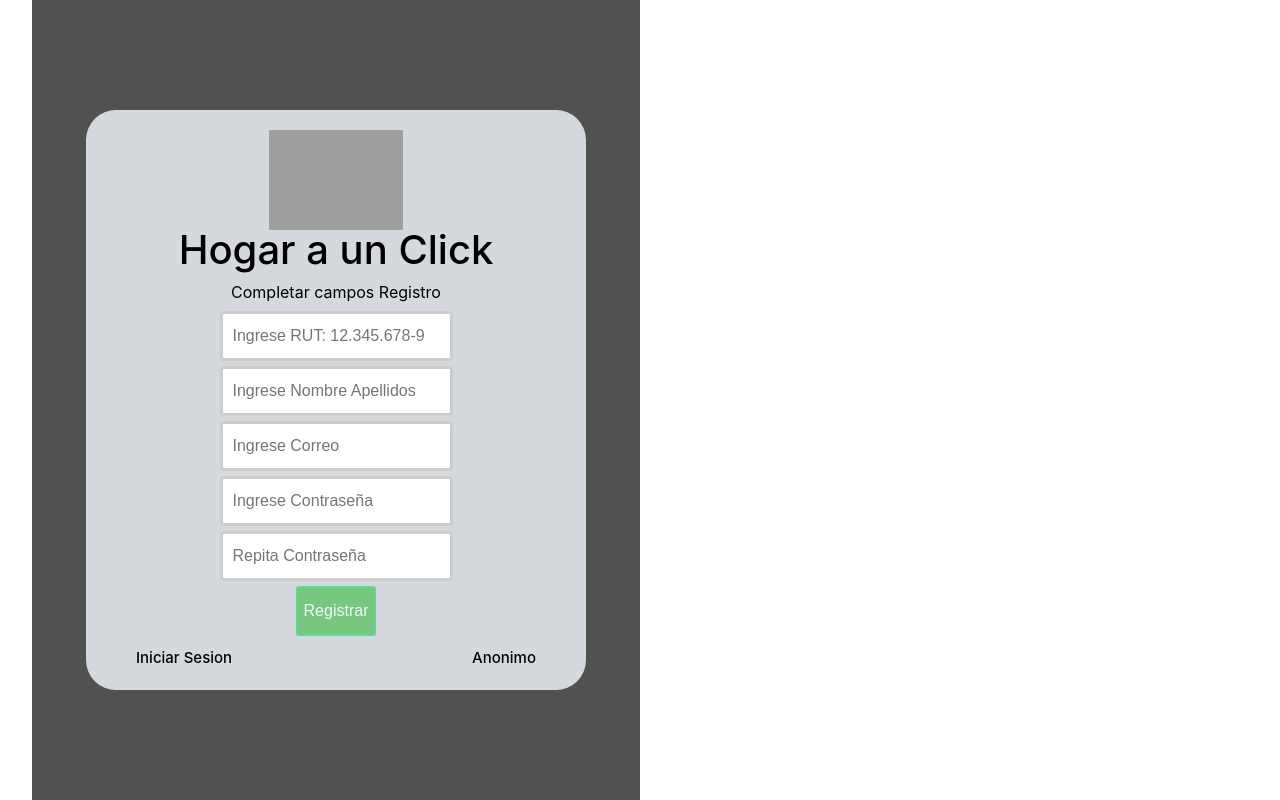
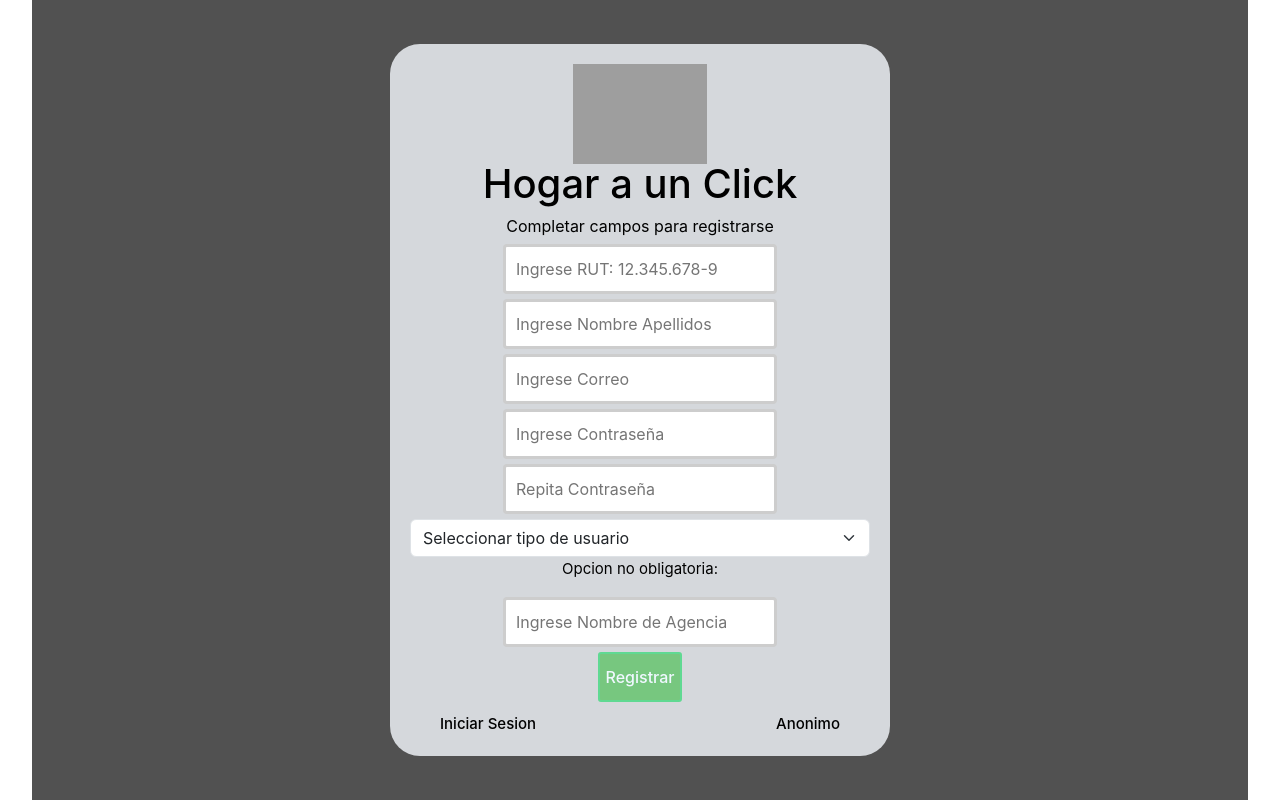
Before and after one commit to victorvaras/Fingeso_Grupo2, a Vue app in the folder frontend/: page / in a window 1280 px wide. Both pictures are taken after a click on the element "Registrarse". Built offline with nearby package versions, Linux system fonts and the light colour scheme; grey boxes are pictures that could not be loaded.

Commit message:
Se agrega login y register conectados al backend

```diff
--- a/frontend/index.html
+++ b/frontend/index.html
@@ -3,6 +3,8 @@
   <head>
     <meta charset="UTF-8">
     <link rel="icon" href="/favicon.ico">
+    <link href="https://cdn.jsdelivr.net/npm/bootstrap@5.3.3/dist/css/bootstrap.min.css" rel="stylesheet" integrity="sha384-QWTKZyjpPEjISv5WaRU9OFeRpok6YctnYmDr5pNlyT2bRjXh0JMhjY6hW+ALEwIH" crossorigin="anonymous">
+    <script src="https://cdn.jsdelivr.net/npm/bootstrap@5.3.3/dist/js/bootstrap.bundle.min.js"></script>
     <meta name="viewport" content="width=device-width, initial-scale=1.0">
     <title>Vite App</title>
   </head>
--- a/frontend/src/App.vue
+++ b/frontend/src/App.vue
@@ -19,5 +19,7 @@ body {
 #app {
   height: inherit;
   width: inherit;
+  display: flex;
+  flex-direction: column;
 }
 </style>
--- a/frontend/src/views/homeViews.vue
+++ b/frontend/src/views/homeViews.vue
@@ -2,67 +2,44 @@
 
 </script>
 
-
 <template>
-    <!-- Esta sección define la estructura visual y la interfaz de usuario del componente. Aquí se construye el formulario
-     que permite a los usuarios iniciar sesión o registrarse -->
     <main>
         <div class = "general">
             <div class = "content">
                 <img class = "image" src = "./media/hogar.png">
                     <div class = "header">Hogar a un Click</div>
-
                     <!-- Descripción del encabezado que cambia según el estado 'register' (variable) -->
                     <div class = "headerDescription" v-if="!register">
-                        Completar campos Iniciar sesion
+                        Completar campos para iniciar sesion
                     </div>
                     <div class = "headerDescription" v-else>
-                        Completar campos Registro
+                        Completar campos para registrarse
                     </div>
-
                     <!-- Formulario de inicio de sesión -->
                     <div class = "inputContainer" v-if="!register">
-                        <!-- Campos de entrada (inputs)
-                             Los campos de entrada en ambos formularios están vinculados a variables en el componente Vue utilizando v-model.
-                             Esto asegura que los datos ingresados por el usuario se almacenen automáticamente en las variables correspondientes
-
-                             v-model="email": Vincula el campo de entrada de correo electrónico con la variable email del componente
-                             Cualquier cambio en este campo se reflejará automáticamente en la variable email
-                         -->
                         <input type="email" v-model="email"  placeholder="Ingrese Correo">
                         <input type="password" v-model="password"  placeholder="Ingrese Contraseña">
-
-                        <!-- @click="login": Cuando se hace clic en este botón, se llama al método login, que se encarga
-                             de enviar los datos del usuario al backend para intentar iniciar sesión
-                        -->
                         <button class = "sessionButton" @click="login">Iniciar Sesion</button>
                     </div>
-
                     <!-- Formulario de registro (register = true)-->
                     <div class = "inputContainer" v-else>
-
-                        <!-- <label for="rut">Ingrese su RUT:</label> -->
                         <input type="text" id="rut" v-model="rut" placeholder="Ingrese RUT: 12.345.678-9">
-                        <input type="text" v-model="usernameLastNameRegister"  placeholder="Ingrese Nombre Apellidos">
-                        <input type="email" v-model="usernameRegister"  placeholder="Ingrese Correo">
-
-                        <!-- input: etiqueta HTML => representa un campo de entrada a recibir por el usuario
-                             type="password" => indica que el campo de entrada es tipo contraseña (lo que el usuario escriba se muestra como *)
-                             v-model: directiva de Vue.js crea un enlace bidireccional entre el valor del campo de entrada y una propiedad definida en la instancia del componente Vue
-                             v-model="passwordRegister" conecta el valor del campo de entrada con la propiedad passwordRegister en el objeto data del componente Vue
-                             placeholder: atributpo HTML => muestra texto gris dentro del campo de entrada cuando esta vacio
-                        -->
-                        <input type="password" v-model="passwordRegister"  placeholder="Ingrese Contraseña">
-                        <!-- v-model="passwordRegisterConfirmation": Vincula el campo de entrada para confirmar la contraseña con la variable passwordRegisterConfirmation
-                        -->
-                        <input type="password" v-model="passwordRegisterConfirmation"  placeholder="Repita Contraseña">
-
-                        <!-- @click="addUser": Cuando se hace clic en este botón, se llama al método addUser, que se encarga de validar las contraseñas y enviar los
-                             datos al backend para registrar un nuevo usuario
-                        -->
+                        <input type="text" v-model="usernameLastNameRegister" placeholder="Ingrese Nombre Apellidos">
+                        <input type="email" v-model="emailRegister" placeholder="Ingrese Correo">
+                        <input type="password" v-model="passwordRegister" placeholder="Ingrese Contraseña">
+                        <input type="password" v-model="passwordRegisterConfirmation" placeholder="Repita Contraseña">
+                        <!-- Tipo de usuario -->
+                        <select class="form-select" v-model="selectedUserType" aria-label="Default select example">
+                            <option disabled value="">Seleccionar tipo de usuario</option>
+                            <option value="1">Comprador</option>
+                            <option value="2">Vendedor</option>
+                            <option value="3">Arrendador</option>
+                            <option value="4">Arrendatario</option>
+                        </select>
+                        <p><span style="color: black;">Opcion no obligatoria: </span></p>
+                        <input type="text" v-model="usernameAgency" placeholder="Ingrese Nombre de Agencia">
                         <button class = "sessionButton" @click="addUser">Registrar</button>
                     </div>
-
                     <!-- Botones adicionales para cambiar entre inicio de sesión, registro y modo anónimo -->
                     <div class = "alsoButtons">
                         <div class="alsoButton" @click ="handleChange" v-if="!register">
@@ -71,13 +48,7 @@
                         <div class="alsoButton" @click ="handleChange" v-else>
                             Iniciar Sesion
                         </div>
-                        <!-- anonimo
-                        <router-link to="user">
-                            <div class="alsoButton" @click ="handleChange">Anonimo</div>
-                        </router-link>
-                        -->
                         <div class="alsoButton" @click ="anonimo">Anonimo</div>
-
                     </div>
                 </img>
             </div>
@@ -109,29 +80,25 @@
     contiene varias propiedades, como data, methods, computed, y watch, entre otras, que definen el comportamiento del componente
     */
    export default {
-
-        /*
-        Define los datos reactivos del componente, incluyendo campos para el formulario de
-        inicio de sesión y registro, así como estados para controlar la interfaz.
-
-        register: Es una propiedad reactiva que se inicializa con el valor false. Esto significa que,
-        cuando el componente se monta, por defecto, el formulario que se mostrará es el de inicio de sesión, no el de registro
-        */
+        /*Define los datos reactivos del componente, incluyendo campos para el formulario de
+        inicio de sesión y registro, así como estados para controlar la interfaz.*/
         data(){
             // Esta funcion retorna un objeto con las propiedades reactivas del componente
             // Por ahora no se consideran usuarios especiales
             return{
-                email: '',                       // por ahora, asociado a email para inicio de sesion
+                email: '',                          // por ahora, asociado a email para inicio de sesion
                 password: '',                       // contraseña para inicio de sesion
 
                 loggedIn: false,                    // Estado de inicio de sesión
                 register: false,                    // Estado para alternar entre registro y inicio de sesión (formularios)
 
+                selectedUserType: '',               // Tipo de usuario a crear
                 rut:'',                             // rut usuario para registro
                 usernameLastNameRegister: '',       // nombre y apellidos para registro
-                usernameRegister: '',               // por ahora, correo electrónico para registro
+                emailRegister: '',                  // por ahora, correo electrónico para registro
                 passwordRegister: '',               // contraseña para registro
                 passwordRegisterConfirmation: '',   // confirmacion de contraseña
+                usernameAgency: '',                 // nombre de agencia
             }
         },
 
@@ -143,27 +110,24 @@
         methods:{
             // Método para manejar el inicio de sesión
             async login() {
-                //envio de datos al backend
-                //Aqui los atributos definidos en usuario deben ser los mismos que en el backend
+                if(this.email != '' && this.password != ''){
                     const usuario = {
-                    "email": this.email,
-                    "password": this.password
+                        "correo": this.email,
+                        "contrasena": this.password
                     };
                     try {
                         // Envia una solicitud POST al backend con usuario
-                    //const respuesta = await axios.post(import.meta.env.VITE_BASE_URL + "api/usuario/login", usuario);
-                    const respuesta = {
-                        data: 3
-                    };
+                        const respuesta = await axios.post(import.meta.env.VITE_BASE_URL + "usuario/login", usuario);
+
                         // Manejo de diferentes respuestas del backend
                         // Distintos tipos de usuario redireccionan a distintas pantallas
-                    if(respuesta.data == 1) {
+                        if(respuesta.data == 2) { // Usuario tipo:
                             return 0;
                         }
-                    if(respuesta.data == 2){
+                        if(respuesta.data == 3){ // Usuario tipo
                             return 0;
                         }
-                    if(respuesta.data == 3){ // tipo deusuario? => redirecciona a la vista que le corresponde al usuario
+                        if(respuesta.data == 1){ // tipo deusuario? => redirecciona a la vista que le corresponde al usuario
                             /*
                             Almacenar el Nombre de Usuario: Este código guarda el valor de this.email en localStorage bajo la clave "login"
                             Por ejemplo, si this.email es "usuario123", entonces la clave "login" en localStorage tendrá el valor "usuario123"
@@ -172,24 +136,24 @@
                             redireccionarASubPaginaUsuario();
                             //alert("Inicio correcto");
                         }
-
                         if(respuesta.data == 0){
-                        alert("Credenciales invalidas");
+                            alert("Credenciales invalidas.");
                         }
                         respuesta.data = 0;
                         console.log(respuesta.data);
                     } catch (error) {
-                    alert("No se genera conexión con el servidor");
+                        alert("No se genera conexión con el servidor.");
+                    }
+                }
+                else{
+                    alert("Ingresar un mail y contraseña validos.")
                 }
             },
-
             // Método para alternar entre el formulario de inicio de sesión y registro
             handleChange(){
-                // Alterna el estado de register para cambiar entre los formularios de inicio de sesión y registro
                 this.register = !this.register
                 console.log(this.register)
             },
-
             // Método para manejar el modo anónimo
             anonimo(){
                 this.email = "anonimo"
@@ -197,19 +161,26 @@
                 localStorage.setItem("login", JSON.stringify(this.email));
                 alert("Inicio anonimo correcto");
             },
-
             // Método para registrar un nuevo usuario
             async addUser() { // Cambiado aquí
                 //Envio de datos al backend
                 if (this.passwordRegister == this.passwordRegisterConfirmation){
-                    if(this.usernameRegister != '' & this.passwordRegister != ''){
+                    if(this.emailRegister != '' & this.passwordRegister != ''){
                         const nuevo_usuario = {
-                            "email": this.usernameRegister,
-                            "password": this.passwordRegister,
-                            "rol": "usuario"
+                            "rut": this.rut,
+                            "nombreApellidos": this.usernameLastNameRegister,
+                            "correo": this.emailRegister,
+                            "contrasena": this.passwordRegister,
+                            "nombreAgencia": this.usernameAgency,
+                            "documentacionOperacion": null,
+                            "valoracion": null,
+                            "cuotasArriendo": null,
+                            "tipoUsuario": {
+                                "idTipoUsuario": this.selectedUserType  // Creado un objeto con "idTipoUsuario"
                             }
+                        };
                         try {
-                            const registro = await axios.post(import.meta.env.VITE_BASE_URL + "api/usuario/register", nuevo_usuario);
+                            const registro = await axios.post(import.meta.env.VITE_BASE_URL + "usuario/nuevo", nuevo_usuario);
                             console.log(registro)
                             alert("Usuario creado con exito")
                         } catch (error) {
@@ -231,13 +202,6 @@
 
 <style scoped>
 
-/*
-html, body {
-    height: 100%;
-    margin: 0;
-    padding: 0;
-}
-*/
 .general {
 
     /*background-image: url("./media/img2.jpg");*/
--- a/frontend/src/views/userSolicitation.vue
+++ b/frontend/src/views/userSolicitation.vue
@@ -1,6 +1,5 @@
 <template>
-    <!-- Todas las class que se declaran es para poder trabajar mas comodamente con los css
-     -->
+    <!-- Todas las class que se declaran es para poder trabajar mas comodamente con los css -->
     <div class="portal-usuario">
         <header>
             <h1>Portal Usuario</h1>
@@ -46,9 +45,7 @@
                     </div>
                 </div>
             </div>
-
         </section>
-
     </div>
 
 </template>
```
Also changed, not shown: 1 other file (tests, documents, lock files or other folders). Lines whose indentation alone changed are shown as unchanged.
